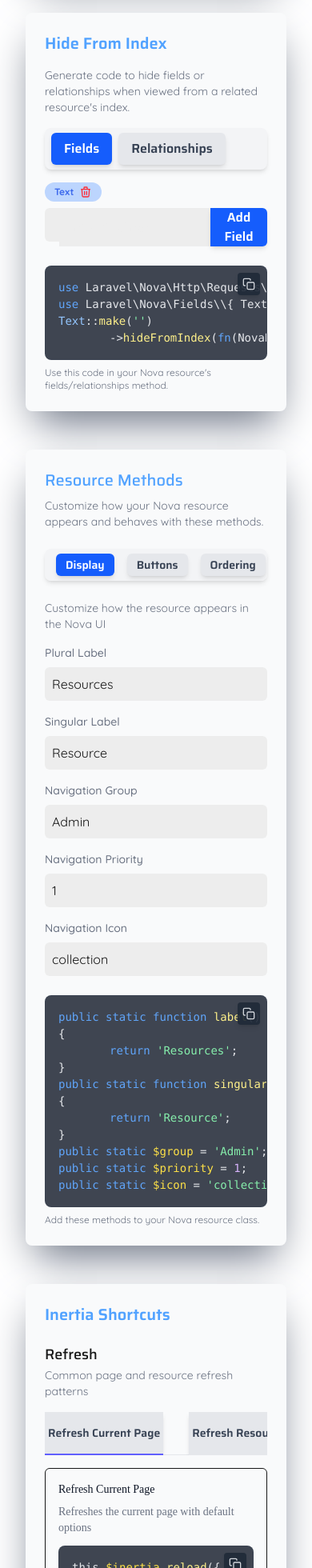
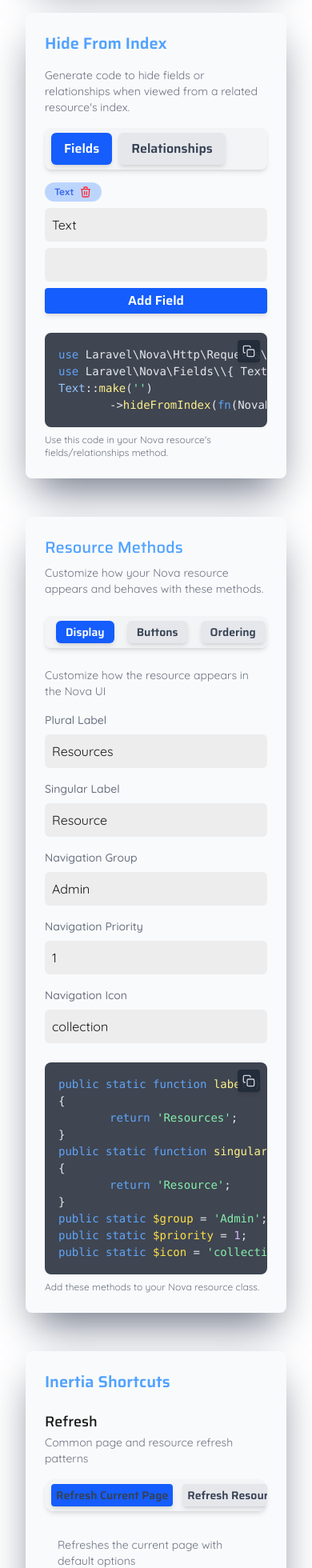
Before and after one commit to siko001/code-snippets, a Next.js app: page /nova in a window 390 px wide. Shown: the part 2086-4046 px from the top of the page at 80% size. Built offline with nearby package versions, Linux system fonts and the light colour scheme.

Commit message:
UI FIxes

```diff
--- a/src/app/components/composer/ComposerCommands.jsx
+++ b/src/app/components/composer/ComposerCommands.jsx
@@ -52,7 +52,7 @@ const ComposerCommands = () => {
                 Managment
             </h3>
             {/* Command Selector */}
-            <div className="flex flex-wrap gap-2  tab-bg p-1.5 rounded-lg">
+            <div className="flex gap-2 overflow-x-auto  tab-bg py-1.5 px-2 rounded-lg">
                 {Object.entries(COMMAND_TYPES).map(([key, value]) => (
                     <button
                         key={key}
--- a/src/app/components/inertia/InertiaShortcuts.jsx
+++ b/src/app/components/inertia/InertiaShortcuts.jsx
@@ -103,24 +103,14 @@ Nova.$emit('refresh-resource-fields')`,
                         { value: 'delete', label: 'DELETE' }
                     ]
                 },
-                {
-                    name: 'preserveScroll',
-                    label: 'Preserve Scroll',
-                    type: 'checkbox',
-                    default: true
-                },
-                {
-                    name: 'preserveState',
-                    label: 'Preserve State',
-                    type: 'checkbox',
-                    default: false
-                },
-                {
+              {
                     name: 'only',
                     label: 'Only (comma-separated)',
                     placeholder: 'e.g., resources,resource',
                     help: 'Only reload specific data'
                 },
+
+
                 {
                     name: 'except',
                     label: 'Except (comma-separated)',
@@ -133,7 +123,21 @@ Nova.$emit('refresh-resource-fields')`,
                     type: 'textarea',
                     placeholder: '{"key": "value"}',
                     help: 'Data to send with the request'
-                }
+                },
+
+                {
+                    name: 'preserveState',
+                    label: 'Preserve State',
+                    type: 'checkbox',
+                    default: false
+                },
+                {
+                    name: 'preserveScroll',
+                    label: 'Preserve Scroll',
+                    type: 'checkbox',
+                    default: true
+                },
+
             ]
         }
     ];
@@ -177,7 +181,7 @@ ${optionsString}
         if (field.type === 'select') {
             return (
                 <select
-                    className="mt-1 block w-full rounded-md shadow-sm focus:border-indigo-500 focus:ring-indigo-500"
+                className="mt-1 flex-1 p-2 bg-gray-700 text-white block w-full rounded-md shadow-sm focus:border-indigo-500 focus:ring-indigo-500"
                     value={value}
                     onChange={(e) => updateCustomOption(field.name, e.target.value)}
                 >
@@ -204,7 +208,7 @@ ${optionsString}
         if (field.type === 'textarea') {
             return (
                 <textarea
-                    className="mt-1 block w-full rounded-md shadow-sm focus:border-indigo-500 focus:ring-indigo-500"
+                className="mt-1 flex-1 p-2 bg-gray-700 text-white block w-full rounded-md shadow-sm focus:border-indigo-500 focus:ring-indigo-500"
                     value={value}
                     onChange={(e) => updateCustomOption(field.name, e.target.value)}
                     rows={3}
@@ -216,7 +220,7 @@ ${optionsString}
         return (
             <input
                 type="text"
-                className="mt-1 block w-full rounded-md shadow-sm focus:border-indigo-500 focus:ring-indigo-500"
+                className="mt-1 flex-1 p-2 bg-gray-700 text-white block w-full rounded-md shadow-sm focus:border-indigo-500 focus:ring-indigo-500"
                 value={value || ''}
                 onChange={(e) => updateCustomOption(field.name, e.target.value)}
                 placeholder={field.placeholder}
@@ -273,7 +277,7 @@ ${optionsString}
                                     <div className="mt-1">
                                         {renderField(field)}
                                         {field.help && (
-                                            <p className="mt-1 text-xs text-gray-500">
+                                            <p className="mt-1 text-xs description">
                                                 {field.help}
                                             </p>
                                         )}
@@ -282,7 +286,6 @@ ${optionsString}
                             ))}
                         </div>
                         <div className="mt-6">
-                            <h4 className="text-sm font-medium text-gray-700 mb-2">Generated Code:</h4>
                             <PhpSnippet code={generateCustomCode()} language="javascript" />
                         </div>
                     </div>
@@ -290,16 +293,16 @@ ${optionsString}
 
                 {activeTab === 'refresh' && (
                     <div className="space-y-4">
-                        <div className="border-b border-gray-200">
-                            <nav className="-mb-px flex space-x-8 overflow-x-auto">
+                        <div className=" tab-bg px-2 py-1.5 overflow-x-auto rounded-xl">
+                            <nav className="flex gap-3">
                                 {activeTabData.refreshOptions.map((option) => (
                                     <button
                                         key={option.id}
                                         type="button"
                                         onClick={() => setSelectedRefresh(option.id)}
-                                        className={`whitespace-nowrap py-4 px-1 border-b-2 font-medium text-sm ${
+                                        className={`whitespace-nowrap py-1 px-1.5 rounded-sm font-medium text-sm ${
                                             selectedRefresh === option.id
-                                                ? 'border-indigo-500 text-indigo-600'
+                                                ? '!bg-blue-600 text-indigo-600'
                                                 : 'border-transparent text-gray-500 hover:text-gray-700 hover'
                                         }`}
                                     >
@@ -308,11 +311,9 @@ ${optionsString}
                                 ))}
                             </nav>
                         </div>
-                        <div className="border rounded-md p-4">
-                            <h4 className="text-sm font-medium text-gray-900 mb-2">
-                                {activeTabData.refreshOptions.find(o => o.id === selectedRefresh)?.name}
-                            </h4>
-                            <p className="text-sm text-gray-500 mb-3">
+                        <div className=" rounded-md p-4">
+
+                            <p className="text-sm description mb-3">
                                 {activeTabData.refreshOptions.find(o => o.id === selectedRefresh)?.description}
                             </p>
                             <PhpSnippet
@@ -324,15 +325,14 @@ ${optionsString}
                 )}
                 {activeTab === 'navigation' && (
                     <div className="space-y-4">
-                        <div className="border-b border-gray-200">
-                            <nav className="-mb-px flex space-x-8 overflow-x-auto">
+                            <nav className="flex gap-2 tab-bg rounded-xl py-1.5 px-2 overflow-x-auto">
                                 {activeTabData.navOptions.map((option) => (
                                     <button
                                         key={option.id}
                                         onClick={() => setSelectedNav(option.id)}
-                                        className={`whitespace-nowrap py-4 px-1 border-b-2 font-medium text-sm ${
+                                        className={`whitespace-nowrap py-1 px-1.5 rounded-sm font-medium text-sm ${
                                             selectedNav === option.id
-                                                ? 'border-indigo-500 text-indigo-600'
+                                                ? '!bg-blue-600 text-indigo-600'
                                                 : 'border-transparent text-gray-500 hover:text-gray-700 hover'
                                         }`}
                                     >
@@ -340,12 +340,10 @@ ${optionsString}
                                     </button>
                                 ))}
                             </nav>
-                        </div>
-                        <div className="border rounded-md p-4">
-                            <h4 className="text-sm font-medium text-gray-900 mb-2">
-                                {activeTabData.navOptions.find(o => o.id === selectedNav)?.name}
-                            </h4>
-                            <p className="text-sm text-gray-500 mb-3">
+
+                        <div className=" rounded-md">
+
+                            <p className="text-sm description mb-3">
                                 {activeTabData.navOptions.find(o => o.id === selectedNav)?.description}
                             </p>
                             <PhpSnippet
--- a/src/app/components/nova/HideFromIndex.jsx
+++ b/src/app/components/nova/HideFromIndex.jsx
@@ -139,7 +139,7 @@ export default function HideFromIndex() {
                             ))}
                         </div>
                         <div className="flex flex-col space-y-2">
-                            <div className="flex">
+                            <div className="flex flex-col sm:flex-row gap-2 sm:gap-0">
                                 {activeTab === 'field' ? (
                                     <div className="relative flex-1">
                                         <input
@@ -147,7 +147,7 @@ export default function HideFromIndex() {
                                             value={selectedFieldType}
                                             onChange={(e) => setSelectedFieldType(e.target.value)}
                                             list="fieldTypes"
-                                            className="w-full p-2 bg-gray-700 text-white rounded-l-md border-r border-gray-600"
+                                            className="w-full p-2 bg-gray-700 text-white max-sm:rounded-md sm:rounded-l-md border-r border-gray-600"
                                             placeholder="Field type (e.g., Text, Number)"
                                         />
                                         <datalist id="fieldTypes">
@@ -160,7 +160,7 @@ export default function HideFromIndex() {
                                     <select
                                         value={selectedRelationType}
                                         onChange={(e) => setSelectedRelationType(e.target.value)}
-                                        className="bg-gray-700 text-white p-2 rounded-l-md border-r border-gray-600"
+                                        className="bg-gray-700 text-white p-2 max-sm:rounded-md sm:rounded-l-md border-r border-gray-600"
                                     >
                                         {RELATIONSHIP_TYPES.map(type => (
                                             <option key={type} value={type}>{type}</option>
@@ -172,12 +172,12 @@ export default function HideFromIndex() {
                                     value={newItem}
                                     onChange={(e) => setNewItem(e.target.value)}
                                     onKeyDown={(e) => e.key === 'Enter' && addItem()}
-                                    className="flex-1 p-2 bg-gray-700 text-white"
+                                    className="flex-1 p-2 bg-gray-700 text-white max-sm:rounded-md"
                                     placeholder={`Enter ${activeTab === 'field' ? 'field' : 'relationship'} name`}
                                 />
                                 <button
                                     onClick={addItem}
-                                    className="bg-blue-600 hover:bg-blue-700 text-white px-4 rounded-r-md"
+                                    className="bg-blue-600 hover:bg-blue-700 text-white max-sm:py-1 px-4 max-sm:rounded sm:rounded-r-md"
                                 >
                                     Add {activeTab === 'field' ? 'Field' : 'Relationship'}
                                 </button>
--- a/src/app/globals.css
+++ b/src/app/globals.css
@@ -152,17 +152,17 @@ label{
     font-family: var(--font-quicksand);
 }
 
-input[type='text'],input[type='number'],select,input[type="date"],input[type="email"]{
+input[type='text'],input[type='number'],select,input[type="date"],input[type="email"],textarea{
     @apply bg-[var(--component-input-bg)] text-[var(--component-input-color)] placeholder-[var(--component-input-placeholder)];
     font-family: var(--font-quicksand);
 }
 
 
-input[type='checkbox'],button,select,input[type="email"] {
+input[type='checkbox'],button,select,input[type="email"],textarea {
     @apply cursor-pointer transition-colors duration-200 ease-in-out;
 }
 
-input[type='text'],input[type='number'],select,input[type="date"],input[type="email"]{
+input[type='text'],input[type='number'],select,input[type="date"],input[type="email"],textarea{
   @apply focus:ring-blue-500 focus:border-blue-500 focus:outline-none hover:border-blue-300 border  border-transparent duration-200 transition-colors ease-in-out;
 }
 
```
